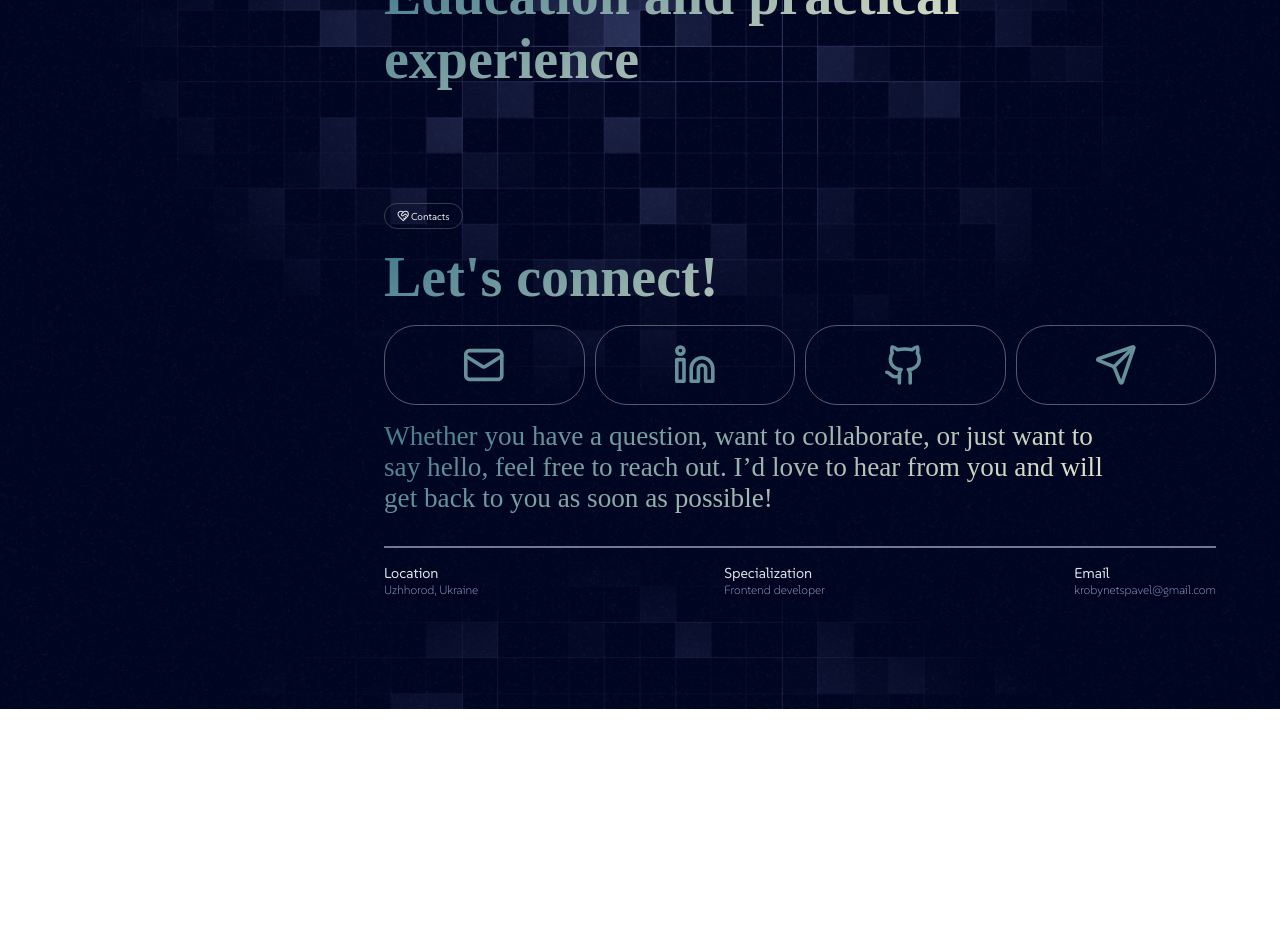
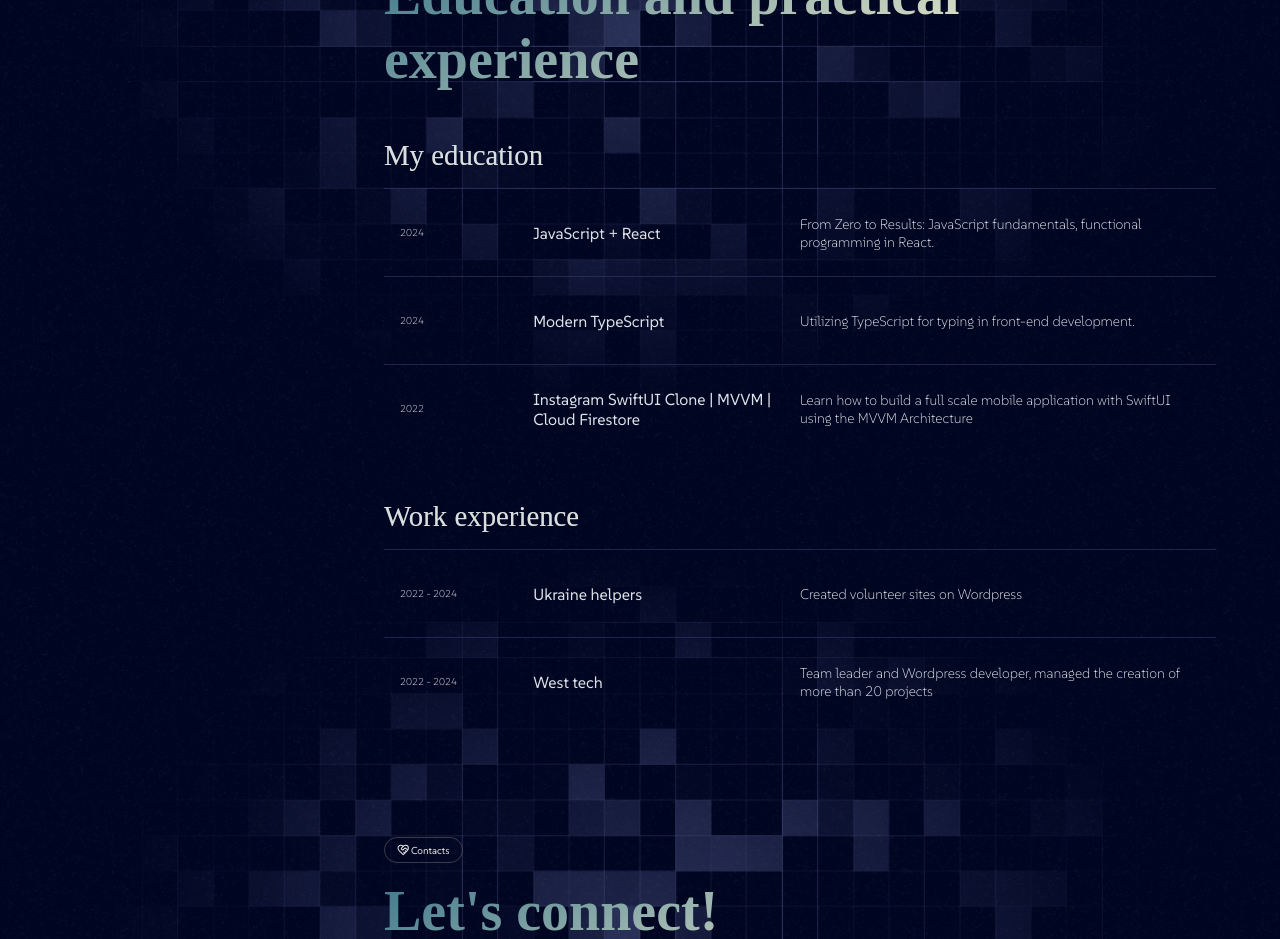
Before and after one commit to PavelKrobynets/cv-project, a Next.js app: page / in a window 1280 px wide. Shown: the part 2160-3099 px from the top of the page. Before the commit the page ends 2869 px from the top, so only its background shows below. Built offline with nearby package versions, Linux system fonts and the light colour scheme.

Commit message:
education list

```diff
--- a/src/app/components/education/Education.tsx
+++ b/src/app/components/education/Education.tsx
@@ -1,10 +1,15 @@
 import Title from "../title/Title";
+import List from "../list/List";
+import { education } from "../../data/education";
+import { experience } from "../../data/experience";
 import styles from "./education.module.scss";
 
 export default function Education() {
   return (
     <section className={styles.education} id="education">
       <Title anchor="Education" title="Education and practical experience" />
+      <List headline="My education" list={education} />
+      <List headline="Work experience" list={experience} />
     </section>
   );
 }
--- a/src/app/components/list/List.tsx
+++ b/src/app/components/list/List.tsx
@@ -1,19 +1,23 @@
+import { ListItem } from "../../types/types";
 import styles from "./list.module.scss";
 
-export default function List() {
+interface Props {
+  headline: string;
+  list: ListItem[];
+}
+
+export default function List({ headline, list }: Props) {
   return (
     <div className={styles.list}>
-      <h4 className={styles.headline}>My education</h4>
+      <h4 className={styles.headline}>{headline}</h4>
       <ul className={styles.listItems}>
-        <li className={styles.listItem}>
-          <div className={styles.year}>2022-2024</div>
-          <div className={styles.title}>
-            Master of Science in Computer Science
-          </div>
-          <div className={styles.description}>
-            Lorem, ipsum dolor sit amet consectetur adipisicing elit.
-          </div>
-        </li>
+        {list.map((item) => (
+          <li className={styles.listItem} key={item.title}>
+            <div className={styles.year}>{item.year}</div>
+            <div className={styles.title}>{item.title}</div>
+            <div className={styles.description}>{item.description}</div>
+          </li>
+        ))}
       </ul>
     </div>
   );
--- a/src/app/components/list/list.module.scss
+++ b/src/app/components/list/list.module.scss
@@ -0,0 +1,43 @@
+.list {
+  margin-top: 3rem;
+
+  .headline {
+    margin-bottom: 1rem;
+    font-size: 1.8rem;
+    font-weight: 400;
+    -webkit-text-fill-color: rgb(221, 221, 221);
+  }
+
+  .listItems {
+    list-style: none;
+    display: flex;
+    flex-direction: column;
+
+    .listItem {
+      height: 5.5rem;
+      display: grid;
+      align-items: center;
+      grid-template-columns: 0.4fr 0.8fr 1.2fr;
+      border-top: 1px solid #2f386ba1;
+      transition: backdrop-filter 0.5s;
+      padding-inline: 1rem;
+
+      &:hover {
+        backdrop-filter: blur(20px);
+      }
+      .year {
+        font-size: 10px;
+        font-weight: 200;
+      }
+
+      .title {
+        font-size: 16px;
+      }
+
+      .description {
+        font-size: 14px;
+        font-weight: 200;
+      }
+    }
+  }
+}
--- /dev/null
+++ b/src/app/data/education.ts
@@ -0,0 +1,19 @@
+export const education = [
+  {
+    year: "2024",
+    title: "JavaScript + React",
+    description:
+      "From Zero to Results: JavaScript fundamentals, functional programming in React.",
+  },
+  {
+    year: "2024",
+    title: "Modern TypeScript",
+    description: "Utilizing TypeScript for typing in front-end development.",
+  },
+  {
+    year: "2022",
+    title: "Instagram SwiftUI Clone | MVVM | Cloud Firestore",
+    description:
+      "Learn how to build a full scale mobile application with SwiftUI using the MVVM Architecture",
+  },
+];
--- /dev/null
+++ b/src/app/data/experience.ts
@@ -0,0 +1,13 @@
+export const experience = [
+  {
+    year: "2022 - 2024",
+    title: "Ukraine helpers",
+    description: "Created volunteer sites on Wordpress",
+  },
+  {
+    year: "2022 - 2024",
+    title: "West tech",
+    description:
+      "Team leader and Wordpress developer, managed the creation of more than 20 projects",
+  },
+];
--- /dev/null
+++ b/src/app/types/types.ts
@@ -0,0 +1,5 @@
+export interface ListItem {
+  year: string;
+  title: string;
+  description: string;
+}
```
